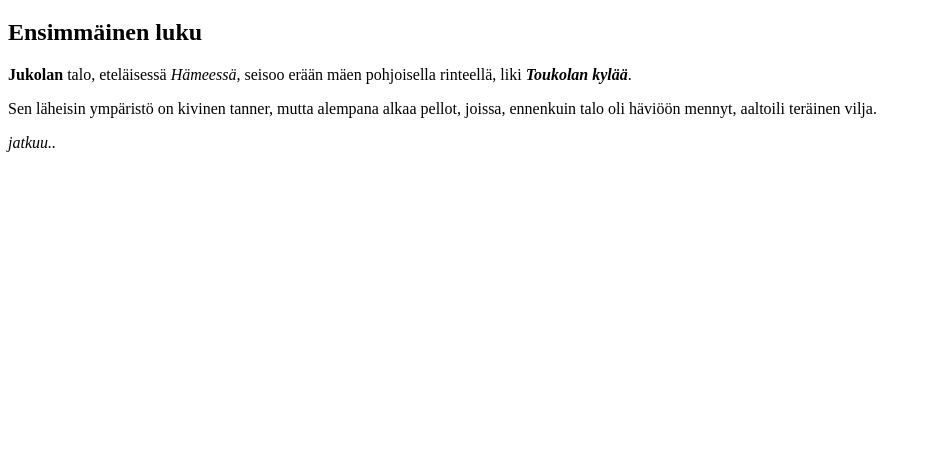
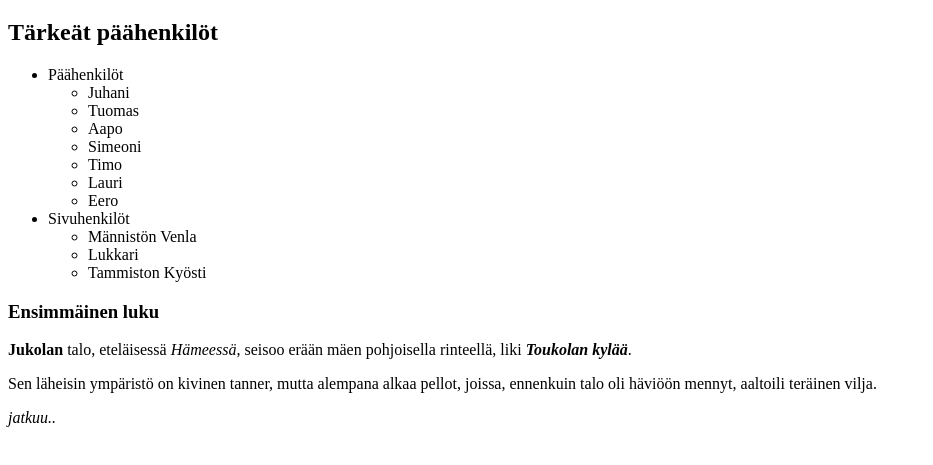
Before and after one commit to KooEeVee/Lapio-website, a plain HTML site: page index.html in a window 1280 px wide. Shown: the part 61-526 px from the top of the page, without its empty margins (0-933 px from the left). Drawn offline with Linux system fonts and the light colour scheme.

Commit message:
Osa 3. Neljäs tehtävä

```diff
--- a/index.html
+++ b/index.html
@@ -8,10 +8,32 @@
 
 <body>
 <h1>Seitsemän veljestä</h1>
-<h2>Ensimmäinen luku</h2>
-<p><strong>Jukolan</strong> talo, eteläisessä <em>Hämeessä</em>, seisoo erään mäen pohjoisella rinteellä, liki <em><strong>Toukolan kylää</strong></em>.</p>
-<p>Sen läheisin ympäristö on kivinen tanner, mutta alempana alkaa pellot, joissa, ennenkuin talo oli häviöön mennyt, aaltoili teräinen vilja.</p>
-<p><em>jatkuu..</em></p>
+<h2>Tärkeät päähenkilöt</h2>
+<ul>
+  <li>Päähenkilöt</li>
+    <ul>
+      <li>Juhani</li>
+      <li>Tuomas</li>
+      <li>Aapo</li>
+      <li>Simeoni</li>
+      <li>Timo</li>
+      <li>Lauri</li>
+      <li>Eero</li>
+    </ul>
+  <li>Sivuhenkilöt</li>
+    <ul>
+      <li>Männistön Venla</li>
+      <li>Lukkari</li>
+      <li>Tammiston Kyösti</li>
+    </ul>
+</ul>
+<h3>Ensimmäinen luku</h3>
+<p>
+  <strong>Jukolan</strong> talo, eteläisessä <em>Hämeessä</em>, seisoo erään mäen pohjoisella rinteellä, liki <em><strong>Toukolan kylää</strong></em>.</p>
+<p>
+  Sen läheisin ympäristö on kivinen tanner, mutta alempana alkaa pellot, joissa, ennenkuin talo oli häviöön mennyt, aaltoili teräinen vilja.</p>
+<p>
+  <em>jatkuu..</em></p>
 </body>
 
 </html>
```
